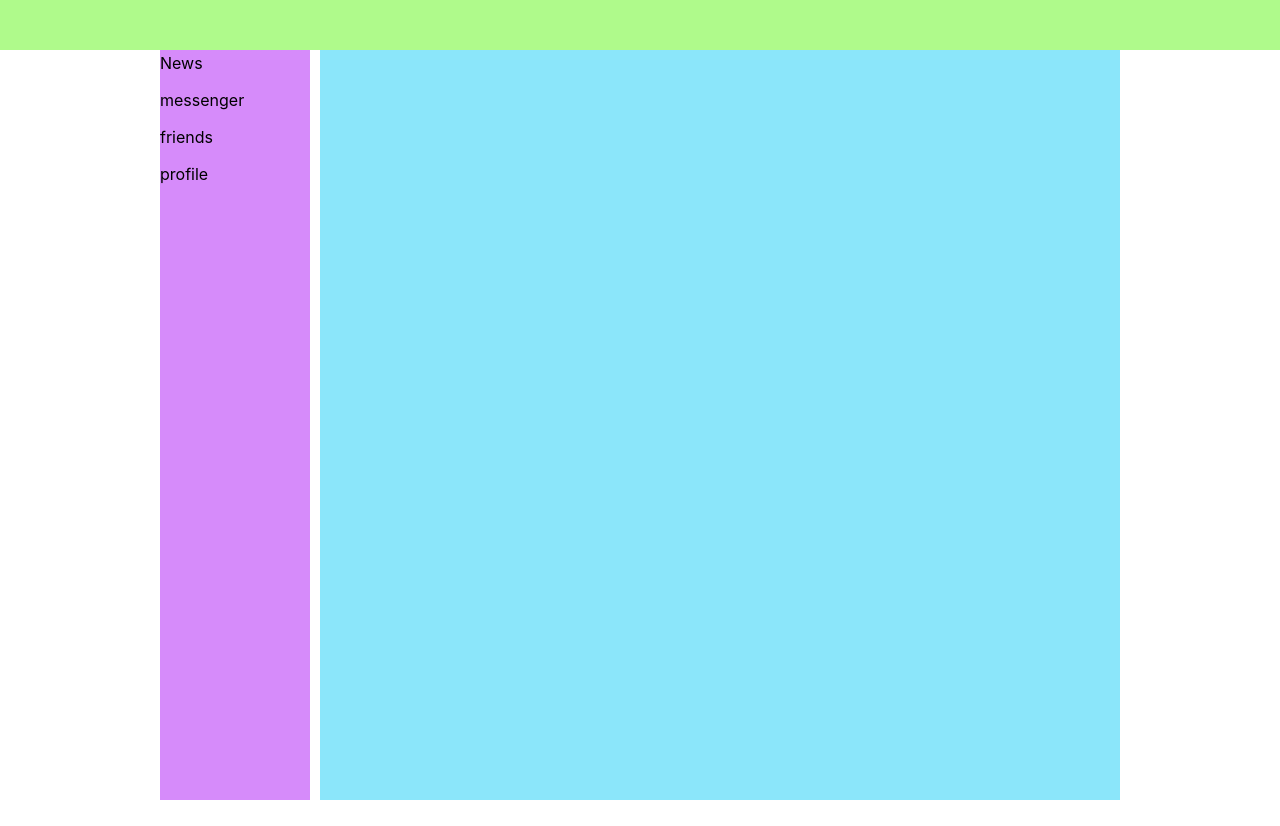
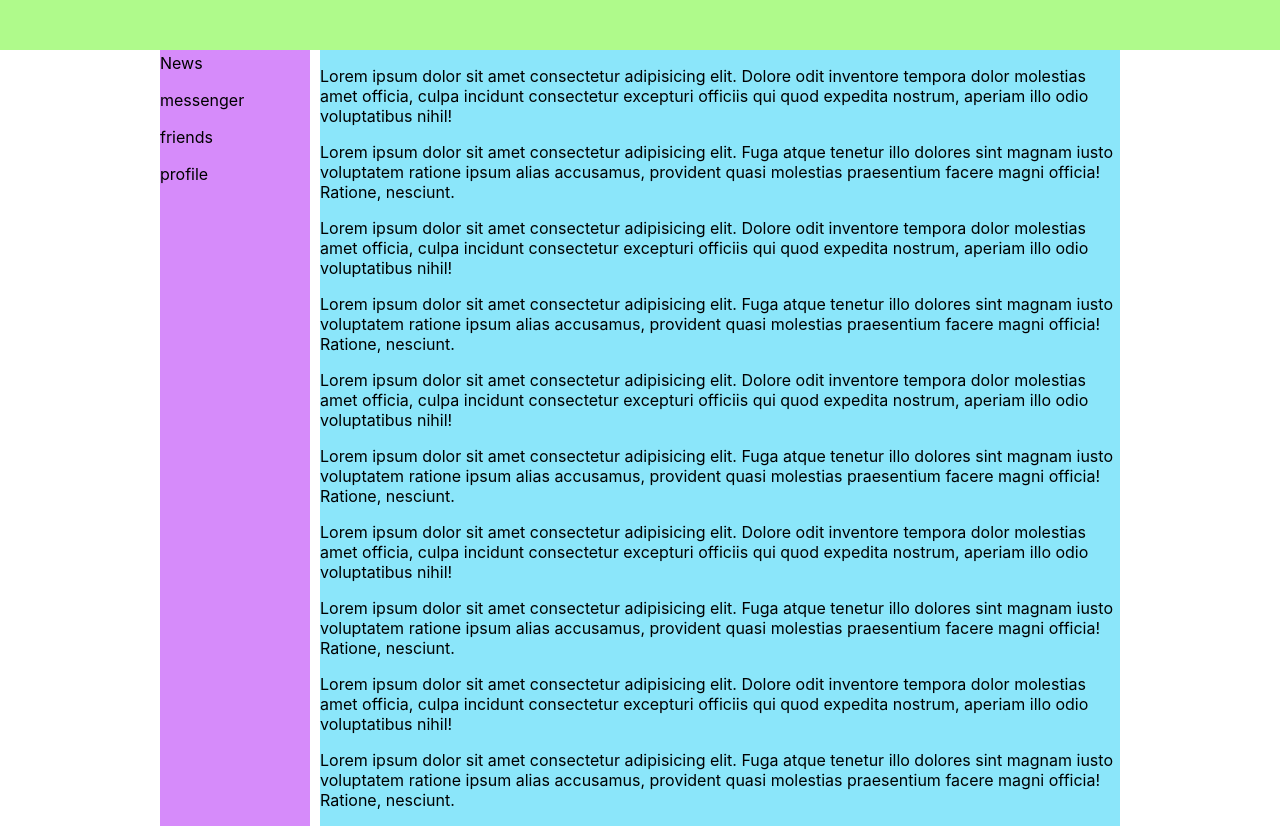
Before and after one commit to purplefrogg/demo, a React (Create React App) app: page / in a window 1280 px wide. Before the commit the page ends 800 px from the top, so only its background shows below. Built offline with nearby package versions, Linux system fonts and the light colour scheme.

Commit message:
12 lesson

```diff
--- a/package.json
+++ b/package.json
@@ -7,6 +7,7 @@
     "@testing-library/jest-dom": "^5.11.8",
     "@testing-library/react": "^11.2.3",
     "@testing-library/user-event": "^12.6.0",
+    "node-sass": "^4.14.1",
     "react": "^17.0.1",
     "react-dom": "^17.0.1",
     "react-scripts": "4.0.1",
--- a/src/App.css
+++ /dev/null
@@ -1,136 +0,0 @@
-@charset "UTF-8";
-/*Обнуление*/
-* {
-  padding: 0;
-  margin: 0;
-  border: 0; }
-
-*, *:before, *:after {
-  -moz-box-sizing: border-box;
-  -webkit-box-sizing: border-box;
-  box-sizing: border-box; }
-
-:focus, :active {
-  outline: none; }
-
-a:focus, a:active {
-  outline: none; }
-
-nav, footer, header, aside {
-  display: block; }
-
-html, body {
-  height: 100%;
-  width: 100%;
-  font-size: 100%;
-  line-height: 1;
-  font-size: 14px;
-  -ms-text-size-adjust: 100%;
-  -moz-text-size-adjust: 100%;
-  -webkit-text-size-adjust: 100%; }
-
-input, button, textarea {
-  font-family: inherit; }
-
-input::-ms-clear {
-  display: none; }
-
-button {
-  cursor: pointer; }
-
-button::-moz-focus-inner {
-  padding: 0;
-  border: 0; }
-
-a, a:visited {
-  text-decoration: none; }
-
-a:hover {
-  text-decoration: none; }
-
-ul li {
-  list-style: none; }
-
-img {
-  vertical-align: top; }
-
-h1, h2, h3, h4, h5, h6 {
-  font-size: inherit;
-  font-weight: inherit; }
-
-/*--------------------*/
-/* общие стили кнопки и текста */
-.wrapper {
-  min-height: 100vh;
-  display: grid;
-  grid-template: 50px 1fr/ 1fr;
-  grid-template-areas:
-   "header"
-   "page";
-   }
-
-.header {
-  grid-area: header;
-  background-color: #affa8b;
-  align-items: center;
-  display: grid;
-  gap: 10px;
-  grid-template: 1fr/1fr minmax(auto, 150px) minmax(150px, 800px) 1fr; }
-
-.header__logo {
-  width: 50px;
-  grid-column: 2 / 3; }
-  .header__logo img {
-    max-height: 100%;
-    max-width: 100%; }
-
-.header__menu {
-  grid-column: 3 / 4;
-  display: grid;
-  grid-auto-flow: column;
-  justify-items: center;
-  grid-template-columns: repeat(auto-fit, minmax(30px, 1fr)); }
-
-.body {
-  grid-area: page;
-  display: grid;
-  grid-template: 1fr 50px/minmax(200px, 730px); }
-  .body .content {
-    grid-row: 1 / 2;
-    background-color: #8be6fa; }
-  .body .navbar {
-    background-color: #d68bfa;
-    grid-row: 2 / 3; }
-    .body .navbar .navbar__list {
-      font-size: 12px;
-      display: grid;
-      grid-auto-flow: column; }
-      .body .navbar .navbar__list .navbar__item {
-        text-align: center; }
-        .body .navbar .navbar__list .navbar__item img {
-          max-width: 25px;
-          max-height: 25px; }
-
-@media (min-width: 730px) {
-  .body {
-    grid-area: page;
-    gap: 10px;
-    grid-template: 1fr/1fr 150px minmax(550px, 800px) 1fr; }
-    .body .navbar {
-      grid-column: 2 / 3;
-      grid-row: 1 / 2; }
-      .body .navbar .navbar__list {
-        font-size: 16px;
-        line-height: 27px;
-        grid-auto-flow: row;
-        justify-items: start;
-        gap: 10px; }
-        .body .navbar .navbar__list .navbar__item img {
-          display: inline; }
-        .body .navbar .navbar__list .navbar__item .item__label {
-          display: inline; }
-    .body .content {
-      grid-column: 3 / 4;
-      background-color: #8be6fa; } }
-
-/*# sourceMappingURL=style.css.map */
--- a/src/App.js
+++ b/src/App.js
@@ -1,44 +1,19 @@
+import React from 'react';
+import './App.scss';
+import Body from './components/Body';
+import Header from './components/Header';
 
-import './App.css';
+const App = () => {
+	return (
+		<div className="App">
+			<div className="wrapper">
+				<Header />
+				<Body />
+			</div>
 
-function App() {
-  return (
-    <div className="App">
-    <div className="wrapper">
-      <div className="header">
-        <div className="header__logo"> </div>
-      </div>
-			<div className="header__menu"></div>
-      <div className="body">
-			<div className="navbar">
-				<div className="navbar__list">
-					<div className="navbar__item">
-
-						<div className="item__label">News
-            </div>
-					</div>
-					<div className="navbar__item">
-						<div className="item__label">messenger
-            </div>
-					</div>
-					<div className="navbar__item">
-
-						<div className="item__label">friends
-            </div>
-					</div>
-					<div className="navbar__item">
-						<div className="item__label">profile
-            </div>
-					</div>
-				</div>
-			</div>
-			<div className="content"></div>
-		</div>
 		</div>
 
-	</div>
-
-  );
+	);
 }
 
 export default App;
--- /dev/null
+++ b/src/App.scss
@@ -0,0 +1,112 @@
+.wrapper{
+	min-height: 100vh;
+	display: grid;
+	grid-template: 50px 1fr/ 1fr;
+
+	grid-template-areas:
+		"header"
+		"body";
+
+}
+.header {
+	position: fixed;
+	height: 50px;
+	width: 100%;
+	grid-area: header;
+	background-color: #affa8b;
+
+	align-items: center;
+	display: grid;
+	gap: 10px;
+	grid-template: 1fr / 1fr minmax(auto, 150px) minmax(150px, 800px) 1fr;
+}
+.header__logo {
+	width: 50px;
+	& img{
+		max-height: 100%;
+		max-width: 100%;
+	}
+	grid-column: 2 / 3;
+}
+.header__menu {
+	grid-column: 3 / 4;
+	display: grid;
+	grid-auto-flow: column;
+	justify-items: center;
+	grid-template-columns: repeat(auto-fit, minmax(30px, 1fr));
+
+
+}
+.body{
+	grid-area: body;
+	display: grid;
+	grid-template: 1fr 50px/ minmax(200px, 730px);
+	.content{
+		grid-row: 1 / 2;
+		background-color: #8be6fa;
+	}
+	.navbar{
+		position: fixed;
+		bottom: 0;
+		width: 100%;
+		height: 50px;
+		background-color: #d68bfa;
+		grid-row: 2 / 3;
+
+		.navbar__list {
+			font-size: 12px;
+
+			display: grid;
+			grid-auto-flow: column;
+			.navbar__item{
+				text-align: center;
+				& img{
+					max-width: 25px;
+					max-height: 25px;
+				}
+
+			}
+		}
+	}
+}
+
+
+@media (min-width: 730px) {
+	.body {
+	grid-area: body;
+	gap: 10px;
+	grid-template: 1fr / 1fr 150px minmax(550px, 800px) 1fr;
+		.navbar {
+			position: relative;
+			z-index: -1;
+			height: 100%;
+			grid-column: 2 / 3;
+			grid-row: 1 / 2;
+
+			.navbar__list {
+				position: fixed;
+				font-size: 16px;
+				line-height: 27px;
+				grid-auto-flow: row;
+				justify-items: start;
+				gap: 10px;
+				.navbar__item{
+
+					& img{
+						display: inline;
+
+					}
+					.item__label{
+						display: inline;
+					}
+				}
+			}
+		}
+		.content {
+			grid-column: 3 / 4;
+			background-color: #8be6fa;
+		}
+	}
+
+
+}
--- /dev/null
+++ b/src/components/Body.jsx
@@ -0,0 +1,45 @@
+import React from 'react';
+
+const Body = () => {
+    return (
+        <div className="body">
+					<div className="navbar">
+						<div className="navbar__list">
+							<div className="navbar__item">
+
+								<div className="item__label">News
+            </div>
+							</div>
+							<div className="navbar__item">
+								<div className="item__label">messenger
+            </div>
+							</div>
+							<div className="navbar__item">
+
+								<div className="item__label">friends
+            </div>
+							</div>
+							<div className="navbar__item">
+								<div className="item__label">profile
+            </div>
+							</div>
+						</div>
+					</div>
+					<div className="content">
+						<p>Lorem ipsum dolor sit amet consectetur adipisicing elit. Dolore odit inventore tempora dolor molestias amet officia, culpa incidunt consectetur excepturi officiis qui quod expedita nostrum, aperiam illo odio voluptatibus nihil!</p>
+						<p>Lorem ipsum dolor sit amet consectetur adipisicing elit. Fuga atque tenetur illo dolores sint magnam iusto voluptatem ratione ipsum alias accusamus, provident quasi molestias praesentium facere magni officia! Ratione, nesciunt.</p>
+						<p>Lorem ipsum dolor sit amet consectetur adipisicing elit. Dolore odit inventore tempora dolor molestias amet officia, culpa incidunt consectetur excepturi officiis qui quod expedita nostrum, aperiam illo odio voluptatibus nihil!</p>
+						<p>Lorem ipsum dolor sit amet consectetur adipisicing elit. Fuga atque tenetur illo dolores sint magnam iusto voluptatem ratione ipsum alias accusamus, provident quasi molestias praesentium facere magni officia! Ratione, nesciunt.</p>
+						<p>Lorem ipsum dolor sit amet consectetur adipisicing elit. Dolore odit inventore tempora dolor molestias amet officia, culpa incidunt consectetur excepturi officiis qui quod expedita nostrum, aperiam illo odio voluptatibus nihil!</p>
+						<p>Lorem ipsum dolor sit amet consectetur adipisicing elit. Fuga atque tenetur illo dolores sint magnam iusto voluptatem ratione ipsum alias accusamus, provident quasi molestias praesentium facere magni officia! Ratione, nesciunt.</p>
+						<p>Lorem ipsum dolor sit amet consectetur adipisicing elit. Dolore odit inventore tempora dolor molestias amet officia, culpa incidunt consectetur excepturi officiis qui quod expedita nostrum, aperiam illo odio voluptatibus nihil!</p>
+						<p>Lorem ipsum dolor sit amet consectetur adipisicing elit. Fuga atque tenetur illo dolores sint magnam iusto voluptatem ratione ipsum alias accusamus, provident quasi molestias praesentium facere magni officia! Ratione, nesciunt.</p>
+						<p>Lorem ipsum dolor sit amet consectetur adipisicing elit. Dolore odit inventore tempora dolor molestias amet officia, culpa incidunt consectetur excepturi officiis qui quod expedita nostrum, aperiam illo odio voluptatibus nihil!</p>
+						<p>Lorem ipsum dolor sit amet consectetur adipisicing elit. Fuga atque tenetur illo dolores sint magnam iusto voluptatem ratione ipsum alias accusamus, provident quasi molestias praesentium facere magni officia! Ratione, nesciunt.</p>
+
+					</div>
+				</div>
+    )
+}
+
+export default Body;
--- /dev/null
+++ b/src/components/Header.jsx
@@ -0,0 +1,12 @@
+import React from 'react';
+
+const Header = () => {
+    return (
+        <div className="header">
+        <div className="header__logo"> </div>
+		<div className="header__menu"></div>
+      </div>
+    )
+}
+
+export default Header;
```
Also changed, not shown: 2 other files (tests, documents, lock files or other folders).
